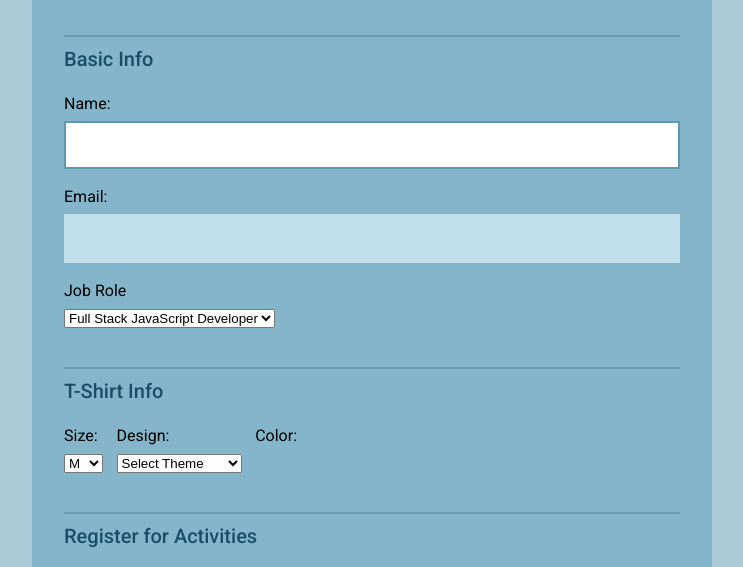
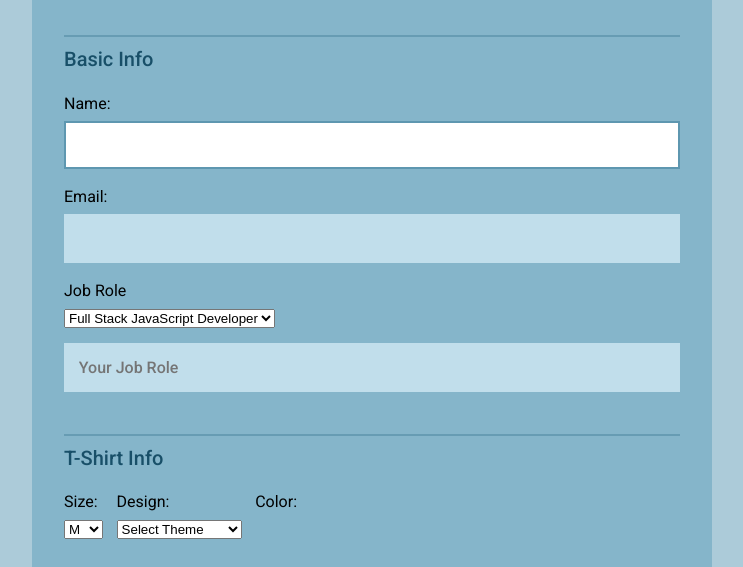
Before and after one commit to floriantoenjes/JS-Project3, a plain HTML site: page index.html in a window 1280 px wide. Shown: the part 191-758 px from the top of the page, without its empty margins (268-1011 px from the left). Drawn offline with nearby package versions, Linux system fonts and the light colour scheme.

Commit message:
other-title now shown without JavaScript

```diff
--- a/index.html
+++ b/index.html
@@ -35,6 +35,7 @@
           <option value="student">Student</option>
           <option value="other">Other</option>
         </select>
+        <input id='other-title' type='text' placeholder='Your Job Role'/>
       </fieldset>
 
       <fieldset class="shirt">
```
